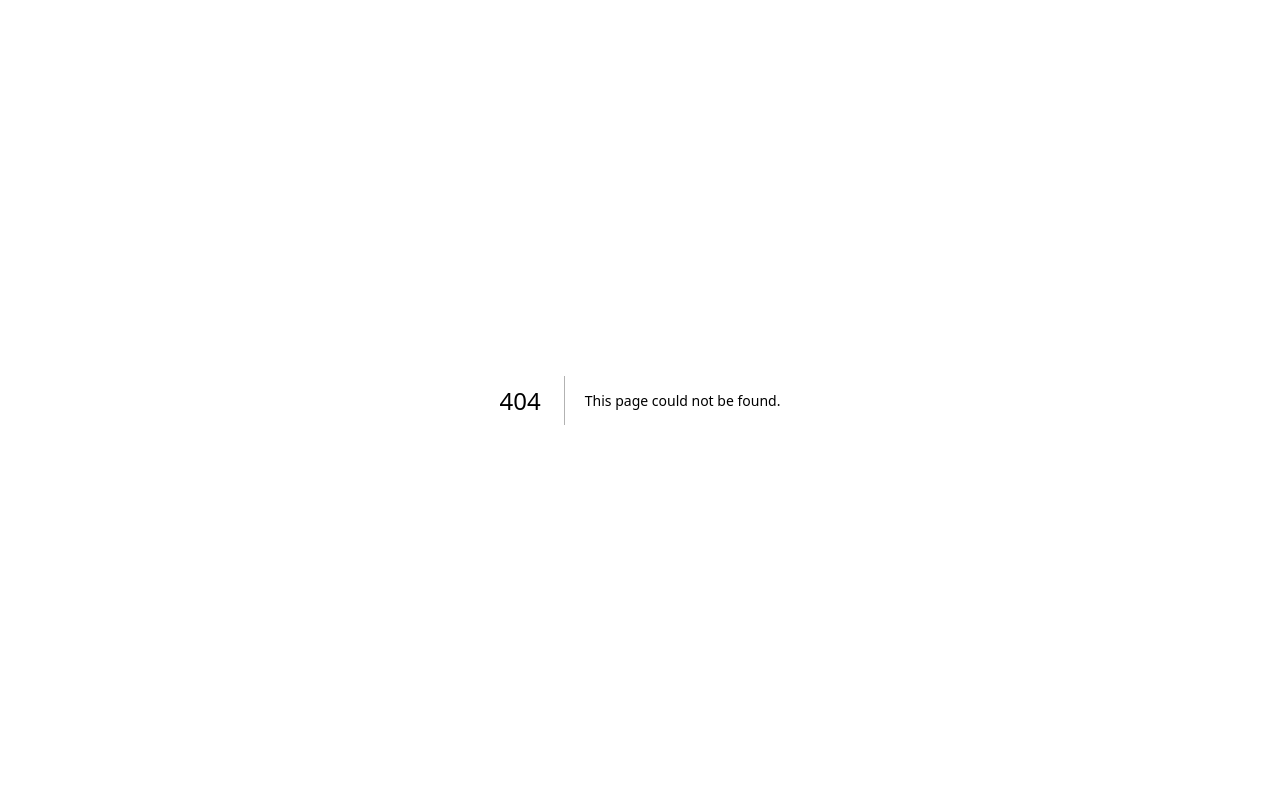
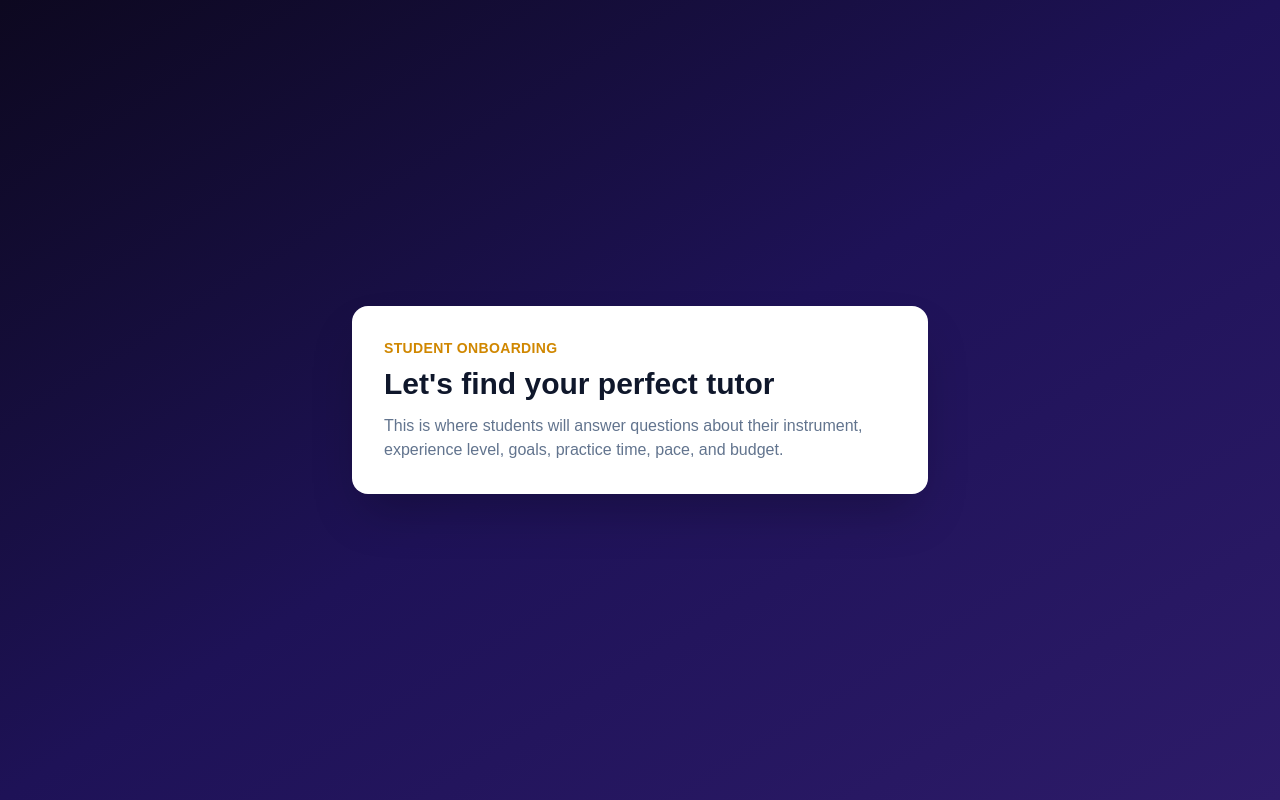
Before and after one commit to jonathan-prabakar/music-tutor, a Next.js app: page /student/onboarding in a window 1280 px wide. Before the commit this address had no page. Built offline with nearby package versions, Linux system fonts and the light colour scheme.

Commit message:
connected tutor and student page to main page

```diff
--- a/app/page.tsx
+++ b/app/page.tsx
@@ -1,3 +1,5 @@
+import Link from "next/link";
+
 export default function Home() {
   return (
     <main className="min-h-screen bg-gradient-to-br from-[#0d0820] via-[#1e1257] to-[#2d1b69] text-white flex items-center justify-center px-6">
@@ -16,26 +18,42 @@ export default function Home() {
         <div className="mt-10 grid gap-5 sm:grid-cols-2">
           <div className="rounded-2xl border border-white/15 bg-white/10 p-8 backdrop-blur transition hover:-translate-y-1 hover:bg-white/15">
             <div className="text-5xl mb-4">🎓</div>
-            <h2 className="text-2xl font-semibold">I'm a Student</h2>
+
+            <h2 className="text-2xl font-semibold">
+              I&apos;m a Student
+            </h2>
+
             <p className="mt-3 text-sm text-white/60 leading-relaxed">
               Discover tutors who match your instrument, experience level,
               budget, and goals.
             </p>
-            <button className="mt-6 rounded-full bg-yellow-500 px-6 py-3 font-semibold text-[#0d0820] transition hover:bg-yellow-400">
+
+            <Link
+              href="/student/onboarding"
+              className="mt-6 inline-block rounded-full bg-yellow-500 px-6 py-3 font-semibold text-[#0d0820] transition hover:bg-yellow-400"
+            >
               Find My Tutor
-            </button>
+            </Link>
           </div>
 
           <div className="rounded-2xl border border-white/15 bg-white/10 p-8 backdrop-blur transition hover:-translate-y-1 hover:bg-white/15">
             <div className="text-5xl mb-4">🎤</div>
-            <h2 className="text-2xl font-semibold">I'm a Tutor</h2>
+
+            <h2 className="text-2xl font-semibold">
+              I&apos;m a Tutor
+            </h2>
+
             <p className="mt-3 text-sm text-white/60 leading-relaxed">
               Create a teaching profile and connect with students who fit
               your style.
             </p>
-            <button className="mt-6 rounded-full bg-indigo-400 px-6 py-3 font-semibold text-[#0d0820] transition hover:bg-indigo-300">
+
+            <Link
+              href="/tutor/onboarding"
+              className="mt-6 inline-block rounded-full bg-indigo-400 px-6 py-3 font-semibold text-[#0d0820] transition hover:bg-indigo-300"
+            >
               Build My Profile
-            </button>
+            </Link>
           </div>
         </div>
       </section>
--- /dev/null
+++ b/app/student/onboarding/page.tsx
@@ -0,0 +1,21 @@
+
+export default function StudentOnboardingPage() {
+  return (
+    <main className="min-h-screen bg-gradient-to-br from-[#0d0820] via-[#1e1257] to-[#2d1b69] text-white flex items-center justify-center px-6">
+      <section className="w-full max-w-xl rounded-2xl bg-white p-8 text-slate-900 shadow-2xl">
+        <p className="text-sm font-semibold uppercase tracking-wide text-yellow-600">
+          Student Onboarding
+        </p>
+
+        <h1 className="mt-2 text-3xl font-bold">
+          Let&apos;s find your perfect tutor
+        </h1>
+
+        <p className="mt-3 text-slate-500">
+          This is where students will answer questions about their instrument,
+          experience level, goals, practice time, pace, and budget.
+        </p>
+      </section>
+    </main>
+  );
+}
--- /dev/null
+++ b/app/tutor/onboarding/page.tsx
@@ -0,0 +1,20 @@
+export default function TutorOnboardingPage() {
+  return (
+    <main className="min-h-screen bg-gradient-to-br from-[#0d0820] via-[#1e1257] to-[#2d1b69] text-white flex items-center justify-center px-6">
+      <section className="w-full max-w-xl rounded-2xl bg-white p-8 text-slate-900 shadow-2xl">
+        <p className="text-sm font-semibold uppercase tracking-wide text-indigo-600">
+          Tutor Onboarding
+        </p>
+
+        <h1 className="mt-2 text-3xl font-bold">
+          Build your teaching profile
+        </h1>
+
+        <p className="mt-3 text-slate-500">
+          This is where tutors will add their instruments, teaching style,
+          student preferences, hourly rate, and background.
+        </p>
+      </section>
+    </main>
+  );
+}
```
